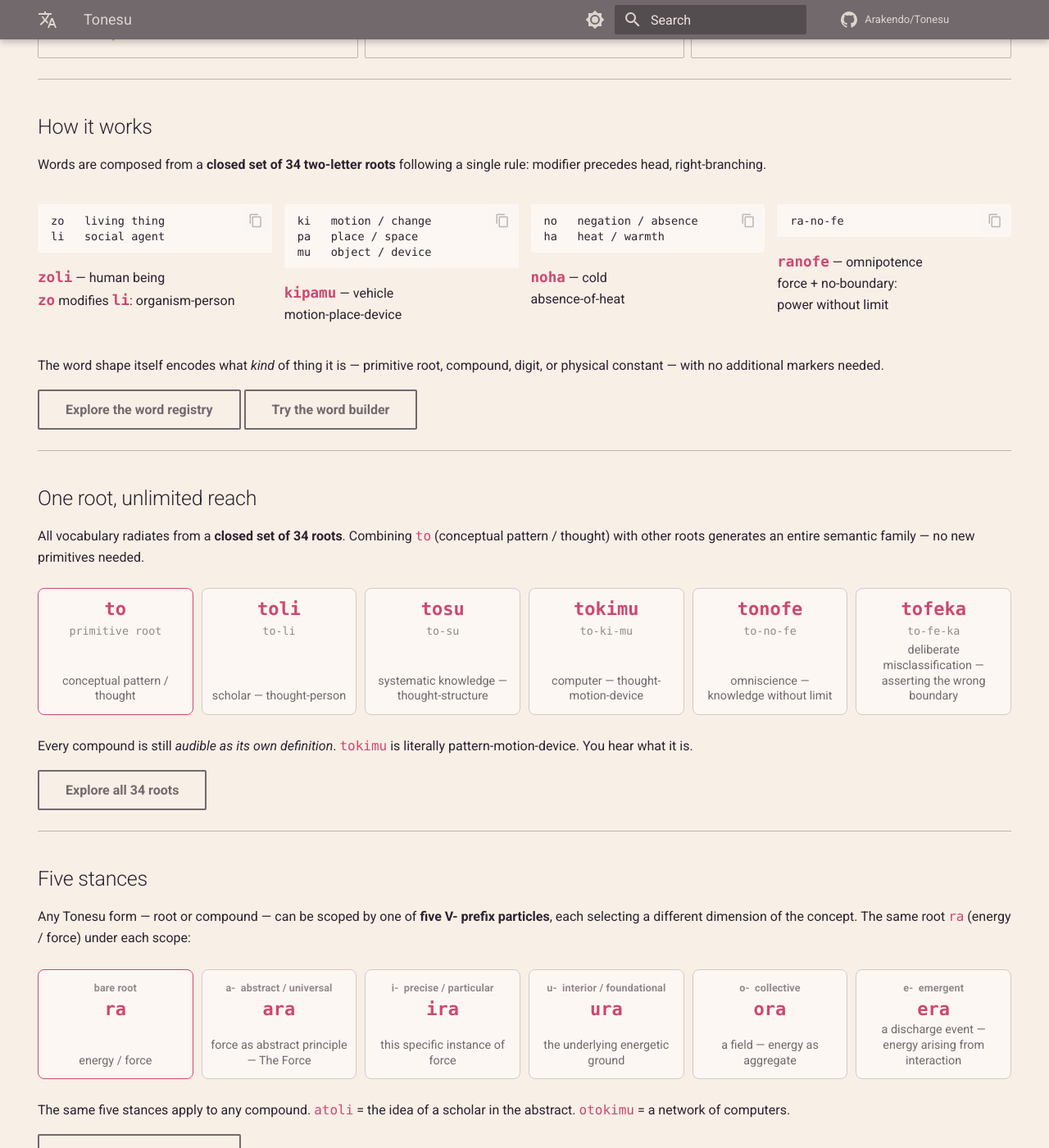
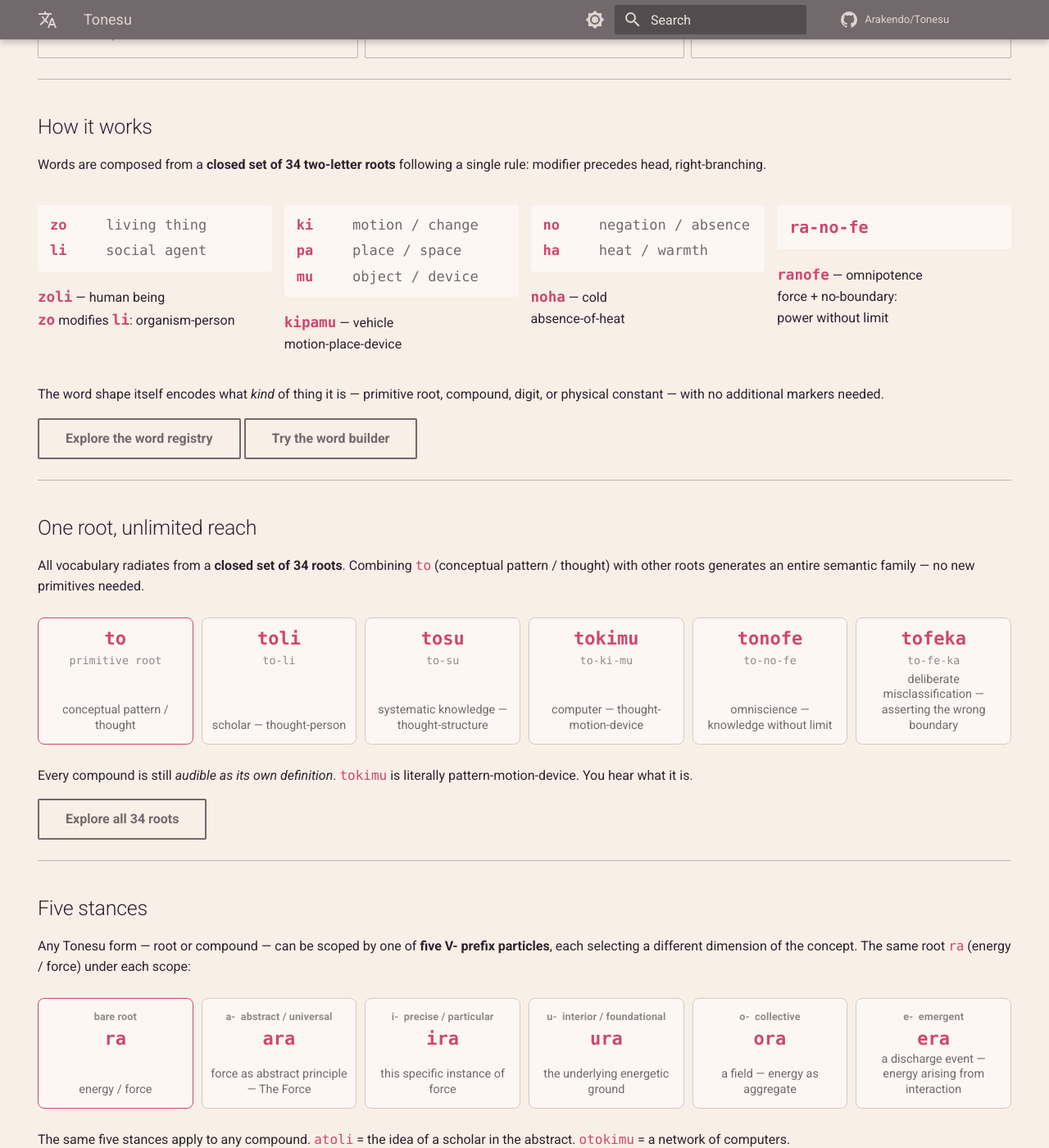
Before and after one commit to Arakendo/Tonesu, an MkDocs documentation site: the page built from www/docs/index.md, in a window 1280 px wide and 1400 px high, scrolled down 714 px. Shown: the whole window at 82% size. Built offline with MkDocs 1.6.1 and Material for MkDocs 9.7.7, drawn with Linux system fonts in a browser that asks for light colours; comment, search, counter and statistics services are not loaded.

Commit message:
homepage: replace code blocks with dl elements in How it works section

````diff
--- a/www/docs/index.md
+++ b/www/docs/index.md
@@ -69,11 +69,10 @@ Words are composed from a **closed set of 34 two-letter roots** following a sing
 <div class="tn-example-grid" markdown>
 
 <div markdown>
-
-```
-zo   living thing
-li   social agent
-```
+<dl class="tn-roots">
+<dt>zo</dt><dd>living thing</dd>
+<dt>li</dt><dd>social agent</dd>
+</dl>
 
 **`zoli`** — human being
 `zo` modifies `li`: organism-person
@@ -81,12 +80,11 @@ li   social agent
 </div>
 
 <div markdown>
-
-```
-ki   motion / change
-pa   place / space
-mu   object / device
-```
+<dl class="tn-roots">
+<dt>ki</dt><dd>motion / change</dd>
+<dt>pa</dt><dd>place / space</dd>
+<dt>mu</dt><dd>object / device</dd>
+</dl>
 
 **`kipamu`** — vehicle
 motion-place-device
@@ -94,11 +92,10 @@ motion-place-device
 </div>
 
 <div markdown>
-
-```
-no   negation / absence
-ha   heat / warmth
-```
+<dl class="tn-roots">
+<dt>no</dt><dd>negation / absence</dd>
+<dt>ha</dt><dd>heat / warmth</dd>
+</dl>
 
 **`noha`** — cold
 absence-of-heat
@@ -106,10 +103,9 @@ absence-of-heat
 </div>
 
 <div markdown>
-
-```
-ra-no-fe
-```
+<dl class="tn-roots tn-roots--compound">
+<dt>ra-no-fe</dt>
+</dl>
 
 **`ranofe`** — omnipotence
 force + no-boundary:
--- a/www/docs/overrides/css/extra.css
+++ b/www/docs/overrides/css/extra.css
@@ -1091,6 +1091,47 @@ table.dataTable thead th.dt-orderable-desc span.dt-column-order::after {
   }
 }
 
+@media (max-width: 400px) {
+  .tn-example-grid {
+    grid-template-columns: 1fr !important;
+  }
+}
+
+/* Root-gloss definition list — replaces code blocks in example cards */
+.tn-roots {
+  display: grid;
+  grid-template-columns: auto 1fr;
+  column-gap: 0.8rem;
+  row-gap: 0.2rem;
+  margin: 0 0 0.75rem;
+  padding: 0.55rem 0.75rem;
+  background: var(--md-code-bg-color);
+  border-radius: 4px;
+  font-family: var(--tonesu-font-mono);
+  font-size: 0.85rem;
+  list-style: none;
+}
+
+.tn-roots dt {
+  color: var(--md-accent-fg-color);
+  font-weight: 700;
+  white-space: nowrap;
+}
+
+.tn-roots dd {
+  color: var(--md-default-fg-color--light);
+  margin: 0;
+}
+
+/* Single compound display — no gloss column */
+.tn-roots--compound {
+  grid-template-columns: 1fr;
+}
+
+.tn-roots--compound dt {
+  font-size: 1rem;
+}
+
 /* ── Front-page showcase block ──────────────────────────── */
 .tn-showcase {
   border-left: 3px solid var(--md-accent-fg-color);
````
